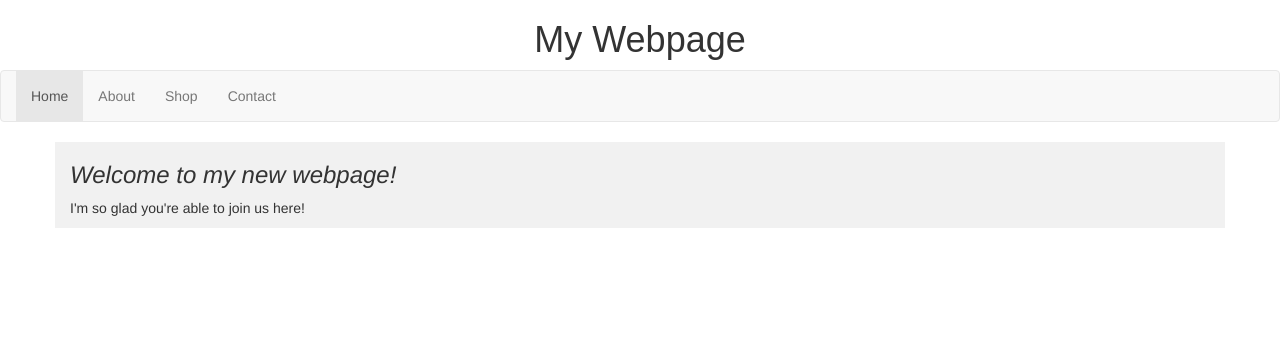
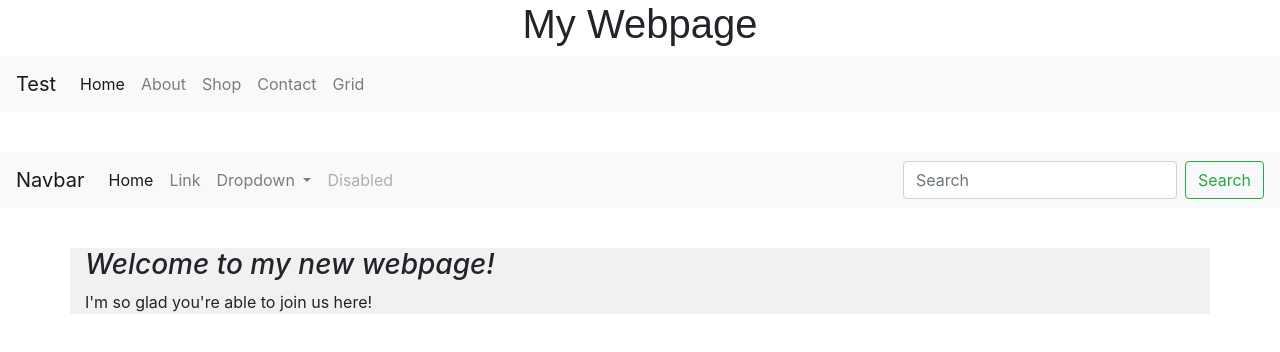
Before and after one commit to TanglingTreats/MyWebpage, a plain HTML site: page index.html in a window 1280 px wide. Drawn offline with nearby package versions, Linux system fonts and the light colour scheme.

Commit message:
Added new file
Add:
grid.html for bootstrap grid tutorial

Change:
Bootstrap and JS version
Class names for updated bootstrap classes

```diff
--- a/index.html
+++ b/index.html
@@ -2,10 +2,12 @@
 <head>
 
     <!-- Latest compiled and minified CSS -->
-    <link rel="stylesheet" href="https://maxcdn.bootstrapcdn.com/bootstrap/3.3.7/css/bootstrap.min.css" integrity="sha384-BVYiiSIFeK1dGmJRAkycuHAHRg32OmUcww7on3RYdg4Va+PmSTsz/K68vbdEjh4u" crossorigin="anonymous">
+    <link rel="stylesheet" href="https://stackpath.bootstrapcdn.com/bootstrap/4.3.1/css/bootstrap.min.css" integrity="sha384-ggOyR0iXCbMQv3Xipma34MD+dH/1fQ784/j6cY/iJTQUOhcWr7x9JvoRxT2MZw1T" crossorigin="anonymous">
 
     <!-- Latest compiled and minified JavaScript -->
-    <script src="https://maxcdn.bootstrapcdn.com/bootstrap/3.3.7/js/bootstrap.min.js" integrity="sha384-Tc5IQib027qvyjSMfHjOMaLkfuWVxZxUPnCJA7l2mCWNIpG9mGCD8wGNIcPD7Txa" crossorigin="anonymous"></script>
+    <script src="https://code.jquery.com/jquery-3.3.1.slim.min.js" integrity="sha384-q8i/X+965DzO0rT7abK41JStQIAqVgRVzpbzo5smXKp4YfRvH+8abtTE1Pi6jizo" crossorigin="anonymous"></script>
+    <script src="https://cdnjs.cloudflare.com/ajax/libs/popper.js/1.14.7/umd/popper.min.js" integrity="sha384-UO2eT0CpHqdSJQ6hJty5KVphtPhzWj9WO1clHTMGa3JDZwrnQq4sF86dIHNDz0W1" crossorigin="anonymous"></script>
+    <script src="https://stackpath.bootstrapcdn.com/bootstrap/4.3.1/js/bootstrap.min.js" integrity="sha384-JjSmVgyd0p3pXB1rRibZUAYoIIy6OrQ6VrjIEaFf/nJGzIxFDsf4x0xIM+B07jRM" crossorigin="anonymous"></script>
 
     <link rel="stylesheet" href="mainstyle.css">
 
@@ -21,17 +23,68 @@
         <h1>My Webpage</h1>
     </div>
 
+    <nav class="navbar navbar-expand-lg navbar-light bg-light">
+        <a class="navbar-brand" href="#">Test</a>
+        <button class="navbar-toggler" type="button" data-toggle="collapse" data-target="#navbarSupportedContent" aria-controls="navbarSupportedContent" aria-expanded="false" aria-label="Toggle navigation">
+            <span class="navbar-toggler-icon"></span>
+        </button>
 
-    <nav class="navbar navbar-default">
-        <div class="container-fluid">
-            <ul class="nav navbar-nav">
-                <li class="active"><a href="#">Home</a></li>
-                <li><a href="about.html">About</a></li>
-                <li><a href="#">Shop</a></li>
-                <li><a href="#">Contact</a></li>
+        <div class="collapse navbar-collapse" id="navbarSupportedContent">
+            <ul class="navbar-nav mr-auto">
+                <li class="nav-item active">
+                    <a class="nav-link" href="index.html">Home</a>
+                </li>
+                <li class="nav-item">
+                    <a class="nav-link" href="about.html">About</a>
+                </li>
+                <li class="nav-item">
+                    <a class="nav-link" href="#">Shop</a>
+                </li>
+                <li class="nav-item">
+                    <a class="nav-link" href="#">Contact</a>
+                </li>
+                <li class="nav-item">
+                    <a class="nav-link" href="grid.html">Grid</a>
+                </li>
             </ul>
         </div>
     </nav>
+
+    <nav class="navbar navbar-expand-lg navbar-light bg-light" style="margin-top: 40px">
+        <a class="navbar-brand" href="#">Navbar</a>
+        <button class="navbar-toggler" type="button" data-toggle="collapse" data-target="#navbarSupportedContent" aria-controls="navbarSupportedContent" aria-expanded="false" aria-label="Toggle navigation">
+          <span class="navbar-toggler-icon"></span>
+        </button>
+
+        <div class="collapse navbar-collapse" id="navbarSupportedContent">
+          <ul class="navbar-nav mr-auto">
+            <li class="nav-item active">
+              <a class="nav-link" href="#">Home <span class="sr-only">(current)</span></a>
+            </li>
+            <li class="nav-item">
+              <a class="nav-link" href="#">Link</a>
+            </li>
+            <li class="nav-item dropdown">
+              <a class="nav-link dropdown-toggle" href="#" id="navbarDropdown" role="button" data-toggle="dropdown" aria-haspopup="true" aria-expanded="false">
+                Dropdown
+              </a>
+              <div class="dropdown-menu" aria-labelledby="navbarDropdown">
+                <a class="dropdown-item" href="#">Action</a>
+                <a class="dropdown-item" href="#">Another action</a>
+                <div class="dropdown-divider"></div>
+                <a class="dropdown-item" href="#">Something else here</a>
+              </div>
+            </li>
+            <li class="nav-item">
+              <a class="nav-link disabled" href="#" tabindex="-1" aria-disabled="true">Disabled</a>
+            </li>
+          </ul>
+          <form class="form-inline my-2 my-lg-0">
+            <input class="form-control mr-sm-2" type="search" placeholder="Search" aria-label="Search">
+            <button class="btn btn-outline-success my-2 my-sm-0" type="submit">Search</button>
+          </form>
+        </div>
+      </nav>
 
     <div class="container">
         <h3>Welcome to my new webpage!</h3>
--- a/mainstyle.css
+++ b/mainstyle.css
@@ -11,6 +11,7 @@
 
 .container {
     background-color: #f1f1f1;
+    margin-top: 40px;
 }
 
 .container h3 {
```
Also changed, not shown: about.html (+27 -12 lines), grid.html (added, +77 -0 lines).
